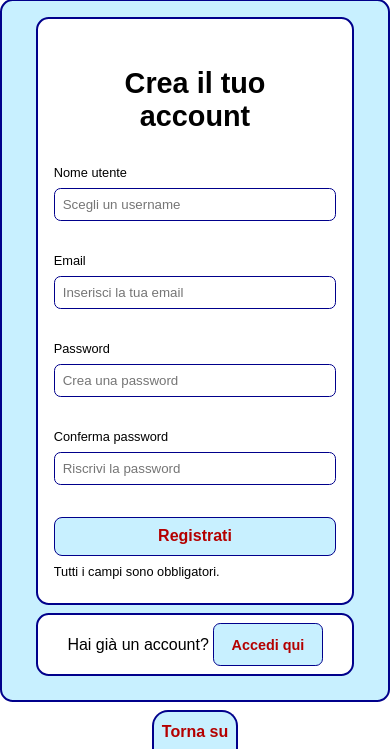
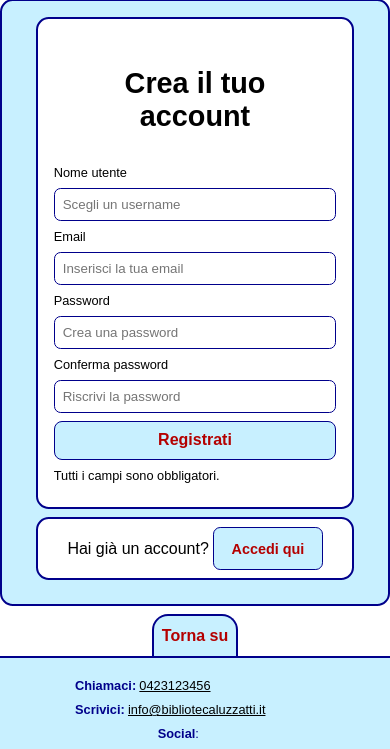
Before and after one commit to cola-marco/TecWeb, a PHP site: page /register.php in a window 390 px wide. Shown: the part 102-851 px from the top of the page. Run offline with PHP 8.4, Linux system fonts and the light colour scheme.

Commit message:
Correzioni degradazione responsive

```diff
--- a/style.css
+++ b/style.css
@@ -280,7 +280,6 @@ header input{
 main {
   display : flex;
   flex-direction: column;
-  /*align-items: center;*/
   margin: 2rem;
   background-color: var(--contentbgcolor);
   border-radius: 1em;
@@ -415,10 +414,6 @@ main h1, .mainSection h1 {
 
 .wishlist{
   flex: 2;
-  /*border: 1px solid black;
-  border-radius: 1em;
-  padding: 0.5em;*/
-
   margin-right: 1em;
   width: 100%;
 }
@@ -510,7 +505,6 @@ CATALOGO
 .card{
   display: flex;
   flex-direction: row;
-  /*width: 100%;*/
   scroll-snap-align: start;
   margin: 0.5em;
 }
@@ -518,7 +512,6 @@ CATALOGO
 .description{
   display: flex;
   flex-direction: column;
-  /*justify-content: space-between;*/
   margin: 0 0 0 0.5em;
   flex: 1;
   height: auto;
@@ -883,6 +876,10 @@ table {
   /*transform: translateY(-2em);*/
 }
 
+.error-msg:empty {
+    display: none;
+}
+
 #err-valutazione-client{
   margin: 0;
   padding: 0.2em;
@@ -989,6 +986,7 @@ table {
     border: 1px solid var(--bordercolor);
     text-align: center;
   }
+
   .login-section {
     width: 70%;
     padding: 1rem;
@@ -1002,7 +1000,7 @@ table {
   }
 }
 
-@media (max-width: 480px) {
+@media (max-width: 550px) {
   header h1, main h1, .mainSection h1 {
     font-size: 1.8rem;
   }
@@ -1027,6 +1025,7 @@ table {
     padding: 1rem;
     margin: auto;
   }
+
   .register-prompt {
     width: 90%;
     padding: 0.5rem;
```
